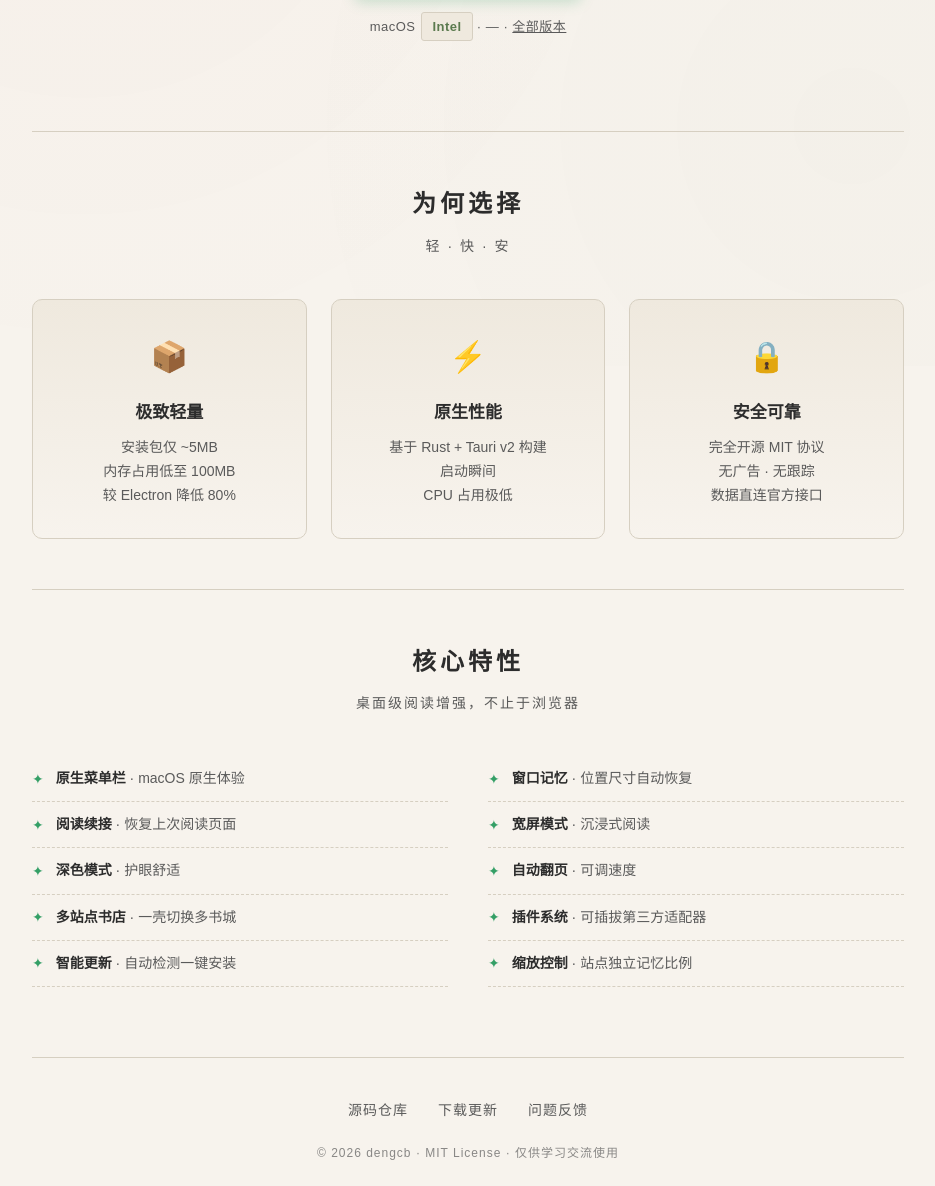
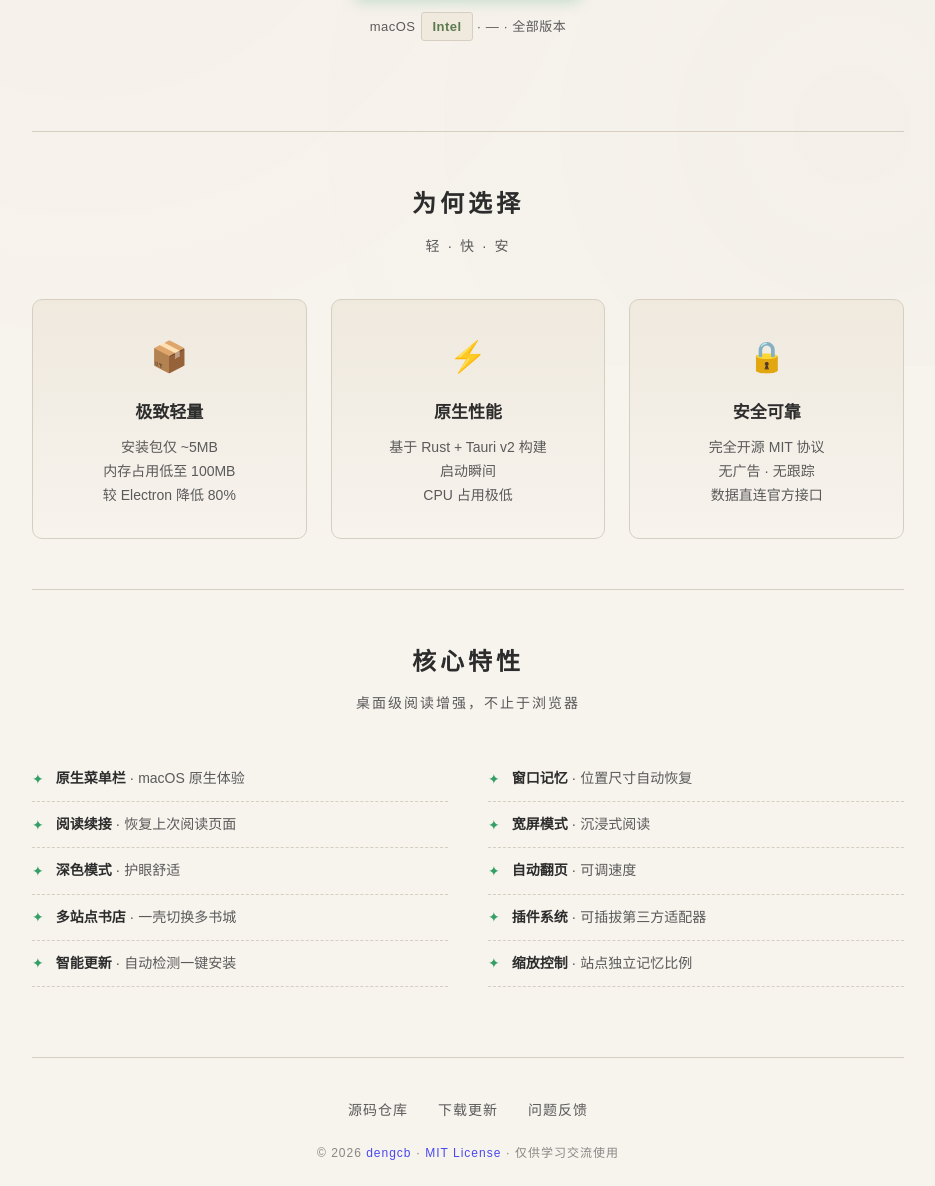
Before and after one commit to dengcb/weixin-reader-desktop, a plain HTML site: page index.html in a window 1280 px wide. Shown: the part 434-1620 px from the top of the page, without its empty margins (172-1107 px from the left). Drawn offline with Linux system fonts and the light colour scheme; no server answers.

Commit message:
style(html): 优化链接样式及页脚内容
- 移除所有链接的默认下划线样式，提升整体美观性
- 取消“全部版本”链接的下划线，统一视觉风格
- 页脚版权信息中添加作者主页与许可证链接，增强信息丰富度与可访问性

```diff
--- a/index.html
+++ b/index.html
@@ -9,6 +9,7 @@
 <link rel="apple-touch-icon" href="logo.png">
 <style>
 *{margin:0;padding:0;box-sizing:border-box}
+a{text-decoration:none}
 
 :root{
   --ink:#2c2c2c;
@@ -317,7 +318,7 @@ body::before{
       <p class="download-meta">
         macOS<span class="arch-badge" id="arch-badge">—</span>
         ·&nbsp;<span id="download-size">—</span>
-        ·&nbsp;<a href="https://github.com/dengcb/weixin-reader-desktop/releases" style="color:inherit;text-decoration:underline">全部版本</a>
+        ·&nbsp;<a href="https://github.com/dengcb/weixin-reader-desktop/releases" style="color:inherit">全部版本</a>
       </p>
     </div>
   </header>
@@ -400,7 +401,7 @@ body::before{
       <a href="https://github.com/dengcb/weixin-reader-desktop/releases/latest">下载更新</a>
       <a href="https://github.com/dengcb/weixin-reader-desktop/issues">问题反馈</a>
     </div>
-    <p class="footer-copy">© 2026 dengcb · MIT License · 仅供学习交流使用</p>
+    <p class="footer-copy">© 2026 <a href="https://dengcb.com">dengcb</a> · <a href="https://github.com/dengcb/weixin-reader-desktop/blob/main/LICENSE">MIT License</a> · 仅供学习交流使用</p>
   </footer>
 
 </div>
```
